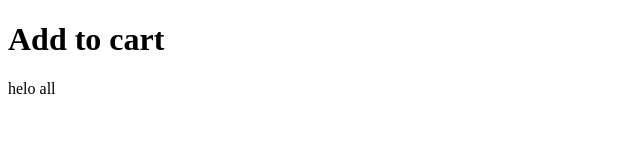
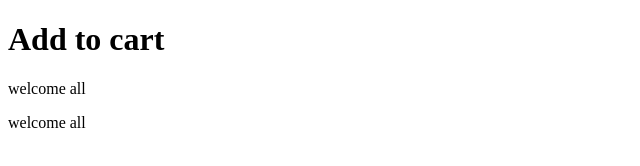
Before and after one commit to Sujith175/first_project, a plain HTML site: page index.html in a window 1280 px wide. Shown: the whole page, without its empty margins (0-640 px from the left). Drawn offline with Linux system fonts and the light colour scheme.

Commit message:
changed file

```diff
--- a/index.html
+++ b/index.html
@@ -7,6 +7,7 @@
   </head>
   <body>
     <h1>Add to cart</h1>
-    <p>helo all</p>
+    <p>welcome all</p>
+    <p>welcome all</p>
   </body>
 </html>
```
